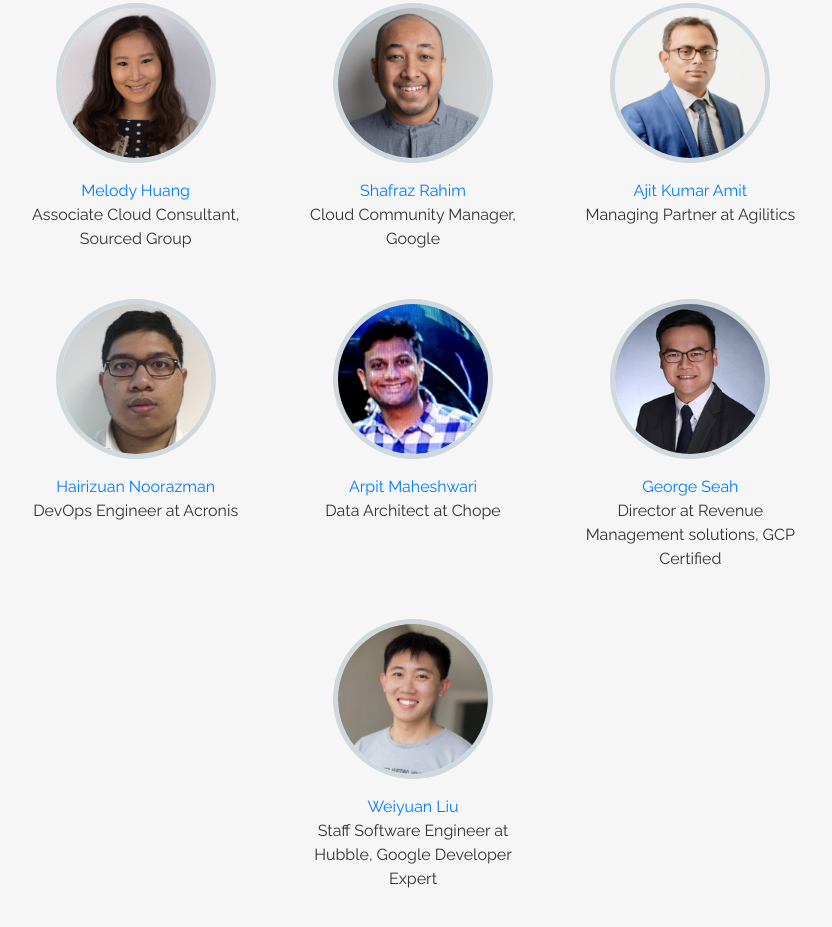
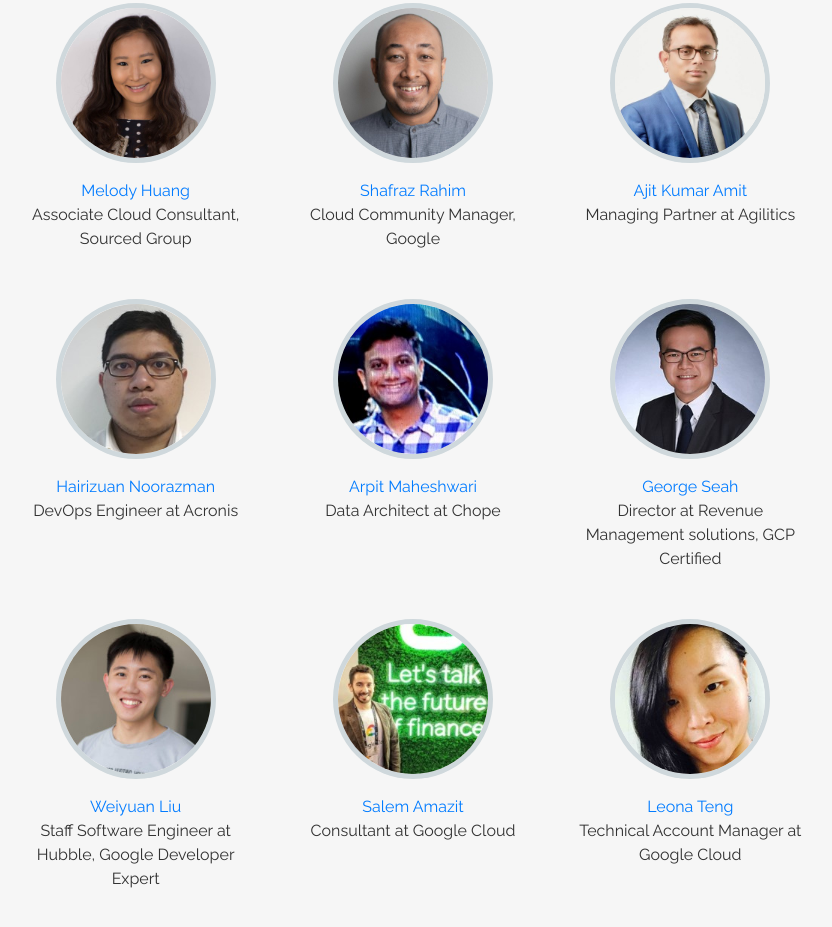
Before and after one commit to CodingGirlsSG/cloud-bootcamp-2020, a Gatsby site: page /mentors in a window 1280 px wide. Shown: the part 747-1674 px from the top of the page, without its empty margins (227-1059 px from the left). Built offline with nearby package versions, Linux system fonts and the light colour scheme; Gatsby itself is replaced by a stand-in of ours; a script that the page names is missing.

Commit message:
added mentors

```diff
--- a/src/pages/mentors.js
+++ b/src/pages/mentors.js
@@ -13,6 +13,8 @@ import Melody from "../images/profile-Melody Huang.jpeg";
 import Shafraz from "../images/profile-Shafraz Rahim.jpeg";
 import Thriveni from "../images/profile-Thriveni T K.jpeg";
 import Weiyuan from "../images/profile-Weiyuan Liu.jpeg";
+import Salem from "../images/profile-Salem A.jpeg";
+import Leona from "../images/profile-Leona Teng.jpeg";
 
 const Avatar = ({ name, link, job, dp }) => (
   <Col sm={12} md={4} className="mb-5 d-flex flex-column mb-4 align-items-center">
@@ -42,6 +44,8 @@ const Mentors = () => (
           <Avatar name="Arpit Maheshwari" link="https://www.linkedin.com/in/arpit-maheshwari-70a9a718/" job="Data Architect at Chope" dp={Arpit} />
           <Avatar name="George Seah" link="https://www.linkedin.com/in/george-seah-jin-siang/" job="Director at Revenue Management solutions, GCP Certified" dp={George} />
           <Avatar name="Weiyuan Liu" link="https://www.linkedin.com/in/liuweiyuan/" job=" Staff Software Engineer at Hubble, Google Developer Expert" dp={Weiyuan} />
+          <Avatar name="Salem Amazit" link="https://www.linkedin.com/in/samazit/" job=" Consultant at Google Cloud" dp={Salem} />
+          <Avatar name="Leona Teng" link="https://www.linkedin.com/in/leona-teng-aa12aa2/?originalSubdomain=sg" job=" Technical Account Manager at Google Cloud" dp={Leona} />
         </Row>
       </Col>
     </Row>
```
Also changed, not shown: src/images/profile-Leona Teng.jpeg (added), src/images/profile-Salem A.jpeg (added).
